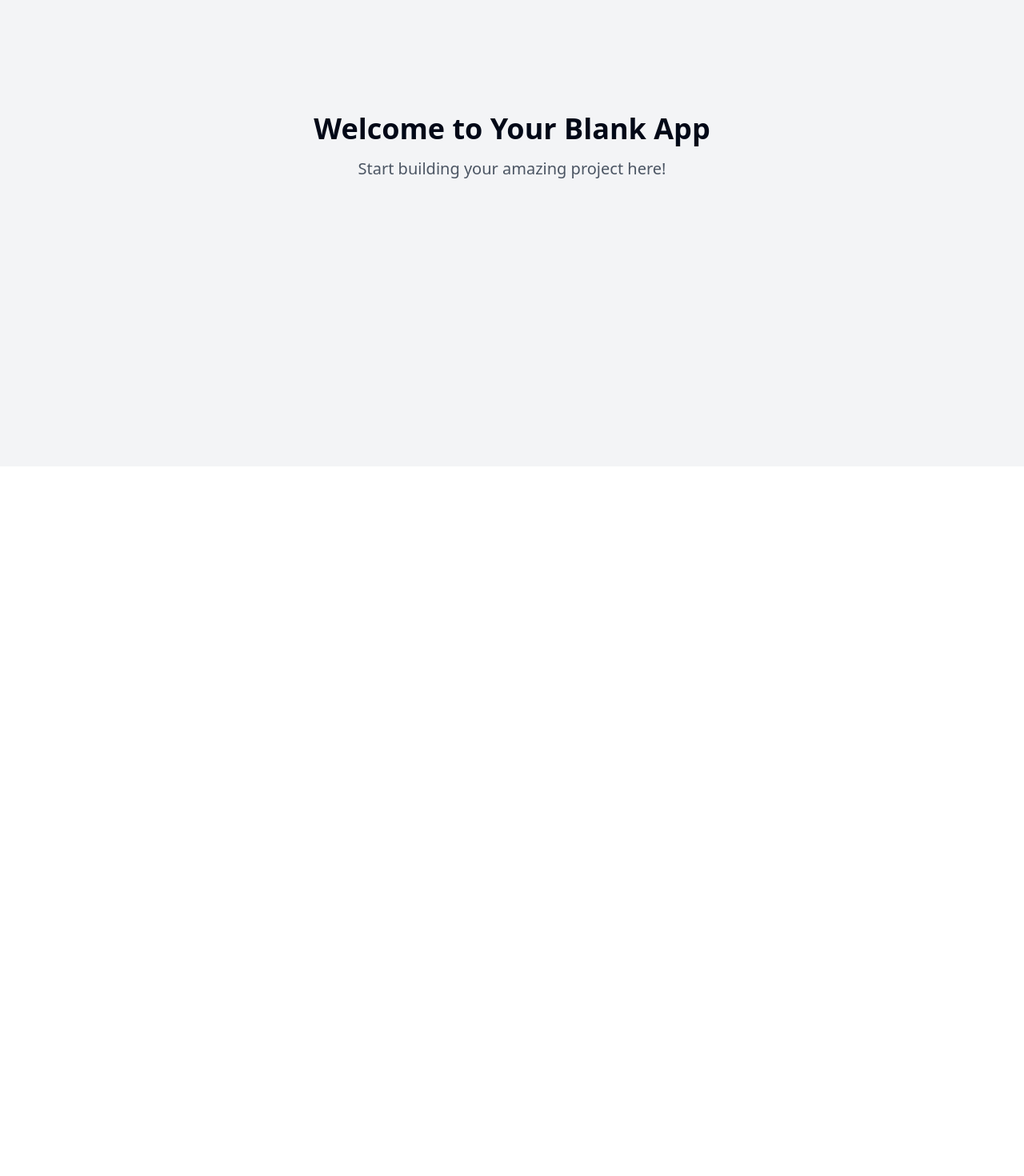
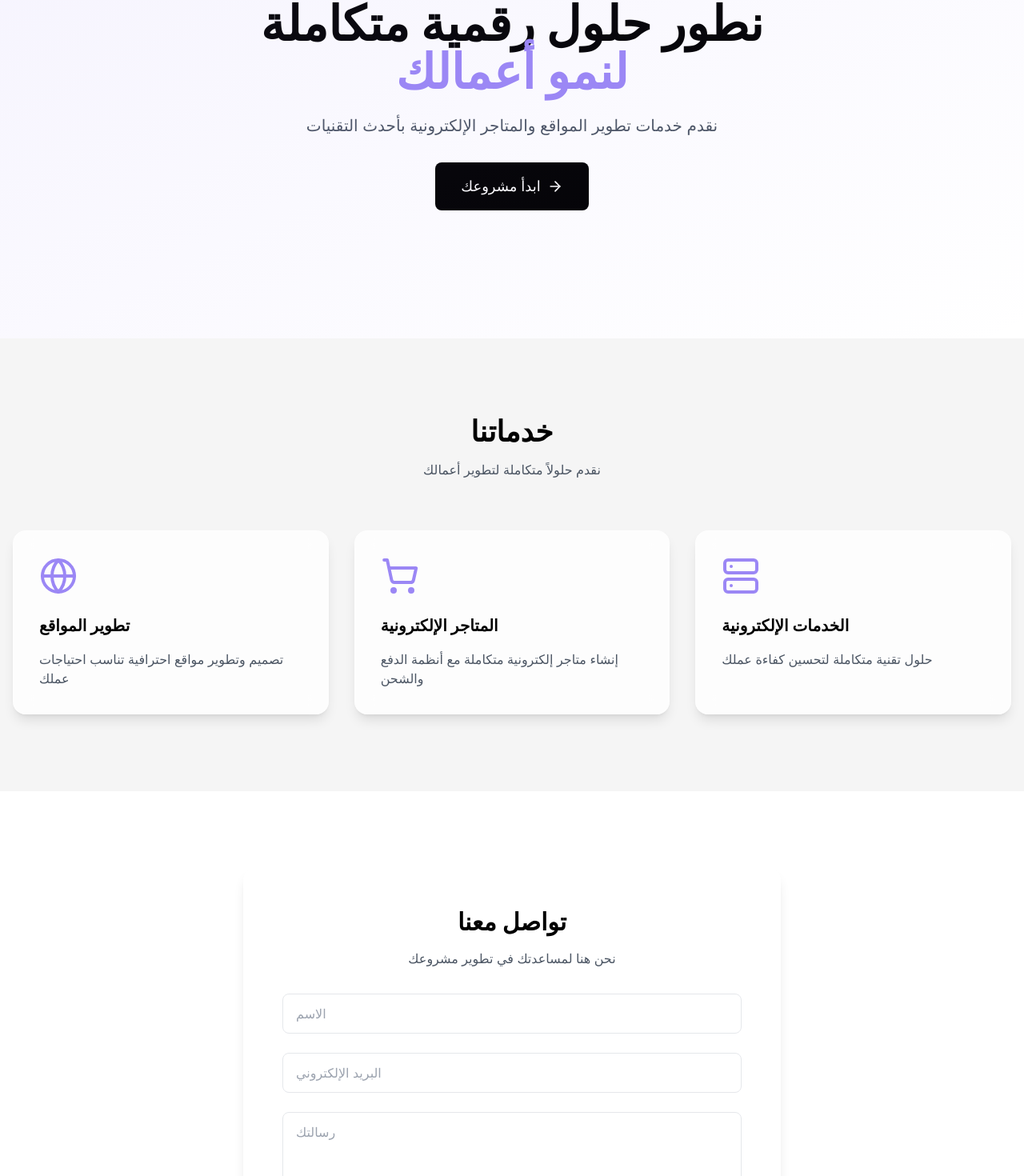
Before and after one commit to tamer2016/alpha-web, a React (Vite) app: page / in a window 1280 px wide. Shown: the part 217-1687 px from the top of the page at 80% size. Before the commit the page ends 800 px from the top, so only its background shows below. Built offline with nearby package versions, Linux system fonts and the light colour scheme.

Commit message:
Create website for Alpha eBusiness
Implemented a new website for Alpha eBusiness, specializing in web development, e-commerce solutions, and electronic services for businesses.
[skip gpt_engineer]

```diff
--- a/package.json
+++ b/package.json
@@ -45,6 +45,7 @@
     "cmdk": "^1.0.0",
     "date-fns": "^3.6.0",
     "embla-carousel-react": "^8.3.0",
+    "framer-motion": "^11.14.4",
     "input-otp": "^1.2.4",
     "lucide-react": "^0.462.0",
     "next-themes": "^0.3.0",
--- /dev/null
+++ b/src/components/Contact.tsx
@@ -0,0 +1,52 @@
+import { motion } from "framer-motion";
+import { Send } from "lucide-react";
+
+export const Contact = () => {
+  return (
+    <section id="contact" className="section-padding">
+      <div className="container mx-auto px-4">
+        <motion.div
+          initial={{ opacity: 0 }}
+          whileInView={{ opacity: 1 }}
+          viewport={{ once: true }}
+          className="max-w-2xl mx-auto glass-card rounded-2xl p-8 md:p-12"
+        >
+          <div className="text-center mb-8">
+            <h2 className="text-3xl font-bold mb-4">تواصل معنا</h2>
+            <p className="text-gray-600">نحن هنا لمساعدتك في تطوير مشروعك</p>
+          </div>
+          <form className="space-y-6">
+            <div>
+              <input
+                type="text"
+                placeholder="الاسم"
+                className="w-full px-4 py-3 rounded-lg border border-gray-200 focus:border-primary focus:ring-2 focus:ring-primary/20 outline-none transition-all"
+              />
+            </div>
+            <div>
+              <input
+                type="email"
+                placeholder="البريد الإلكتروني"
+                className="w-full px-4 py-3 rounded-lg border border-gray-200 focus:border-primary focus:ring-2 focus:ring-primary/20 outline-none transition-all"
+              />
+            </div>
+            <div>
+              <textarea
+                placeholder="رسالتك"
+                rows={4}
+                className="w-full px-4 py-3 rounded-lg border border-gray-200 focus:border-primary focus:ring-2 focus:ring-primary/20 outline-none transition-all"
+              />
+            </div>
+            <button
+              type="submit"
+              className="w-full bg-accent text-white py-4 rounded-lg font-medium hover-scale inline-flex items-center justify-center gap-2"
+            >
+              إرسال
+              <Send className="w-5 h-5" />
+            </button>
+          </form>
+        </motion.div>
+      </div>
+    </section>
+  );
+};
--- /dev/null
+++ b/src/components/Hero.tsx
@@ -0,0 +1,43 @@
+import { motion } from "framer-motion";
+import { ArrowRight } from "lucide-react";
+
+export const Hero = () => {
+  return (
+    <section className="min-h-[80vh] flex items-center justify-center relative overflow-hidden">
+      <div className="absolute inset-0 bg-gradient-to-br from-primary/10 to-transparent" />
+      <div className="container mx-auto px-4">
+        <motion.div
+          initial={{ opacity: 0, y: 20 }}
+          animate={{ opacity: 1, y: 0 }}
+          transition={{ duration: 0.6 }}
+          className="text-center max-w-4xl mx-auto"
+        >
+          <span className="inline-block px-4 py-1.5 mb-6 text-sm font-medium rounded-full bg-primary/10 text-primary animate-fade-in">
+            نرتقي بأعمالك نحو المستقبل الرقمي
+          </span>
+          <h1 className="text-4xl md:text-6xl font-bold mb-6 leading-tight">
+            نطور حلول رقمية متكاملة
+            <br />
+            <span className="text-primary">لنمو أعمالك</span>
+          </h1>
+          <p className="text-lg md:text-xl text-gray-600 mb-8">
+            نقدم خدمات تطوير المواقع والمتاجر الإلكترونية بأحدث التقنيات
+          </p>
+          <motion.div
+            initial={{ opacity: 0 }}
+            animate={{ opacity: 1 }}
+            transition={{ delay: 0.3 }}
+          >
+            <a
+              href="#contact"
+              className="inline-flex items-center gap-2 px-8 py-4 text-lg font-medium text-white bg-accent rounded-lg hover-scale"
+            >
+              ابدأ مشروعك
+              <ArrowRight className="w-5 h-5" />
+            </a>
+          </motion.div>
+        </motion.div>
+      </div>
+    </section>
+  );
+};
--- /dev/null
+++ b/src/components/Services.tsx
@@ -0,0 +1,56 @@
+import { Globe, ShoppingCart, Server } from "lucide-react";
+import { motion } from "framer-motion";
+
+const services = [
+  {
+    icon: Globe,
+    title: "تطوير المواقع",
+    description: "تصميم وتطوير مواقع احترافية تناسب احتياجات عملك",
+  },
+  {
+    icon: ShoppingCart,
+    title: "المتاجر الإلكترونية",
+    description: "إنشاء متاجر إلكترونية متكاملة مع أنظمة الدفع والشحن",
+  },
+  {
+    icon: Server,
+    title: "الخدمات الإلكترونية",
+    description: "حلول تقنية متكاملة لتحسين كفاءة عملك",
+  },
+];
+
+export const Services = () => {
+  return (
+    <section className="section-padding bg-secondary">
+      <div className="container mx-auto px-4">
+        <div className="text-center mb-16">
+          <motion.h2
+            initial={{ opacity: 0, y: 20 }}
+            whileInView={{ opacity: 1, y: 0 }}
+            viewport={{ once: true }}
+            className="text-3xl md:text-4xl font-bold mb-4"
+          >
+            خدماتنا
+          </motion.h2>
+          <p className="text-gray-600">نقدم حلولاً متكاملة لتطوير أعمالك</p>
+        </div>
+        <div className="grid grid-cols-1 md:grid-cols-3 gap-8">
+          {services.map((service, index) => (
+            <motion.div
+              key={index}
+              initial={{ opacity: 0, y: 20 }}
+              whileInView={{ opacity: 1, y: 0 }}
+              viewport={{ once: true }}
+              transition={{ delay: index * 0.2 }}
+              className="glass-card p-8 rounded-2xl hover-scale"
+            >
+              <service.icon className="w-12 h-12 text-primary mb-6" />
+              <h3 className="text-xl font-semibold mb-4">{service.title}</h3>
+              <p className="text-gray-600">{service.description}</p>
+            </motion.div>
+          ))}
+        </div>
+      </div>
+    </section>
+  );
+};
--- a/src/index.css
+++ b/src/index.css
@@ -1,3 +1,5 @@
+@import url('https://fonts.googleapis.com/css2?family=Inter:wght@400;500;600;700&display=swap');
+
 @tailwind base;
 @tailwind components;
 @tailwind utilities;
@@ -5,97 +7,29 @@
 @layer base {
   :root {
     --background: 0 0% 100%;
-    --foreground: 222.2 84% 4.9%;
-
-    --card: 0 0% 100%;
-    --card-foreground: 222.2 84% 4.9%;
-
-    --popover: 0 0% 100%;
-    --popover-foreground: 222.2 84% 4.9%;
-
-    --primary: 222.2 47.4% 11.2%;
-    --primary-foreground: 210 40% 98%;
-
-    --secondary: 210 40% 96.1%;
-    --secondary-foreground: 222.2 47.4% 11.2%;
-
-    --muted: 210 40% 96.1%;
-    --muted-foreground: 215.4 16.3% 46.9%;
-
-    --accent: 210 40% 96.1%;
-    --accent-foreground: 222.2 47.4% 11.2%;
-
-    --destructive: 0 84.2% 60.2%;
-    --destructive-foreground: 210 40% 98%;
-
-    --border: 214.3 31.8% 91.4%;
-    --input: 214.3 31.8% 91.4%;
-    --ring: 222.2 84% 4.9%;
-
-    --radius: 0.5rem;
-
-    --sidebar-background: 0 0% 98%;
-
-    --sidebar-foreground: 240 5.3% 26.1%;
-
-    --sidebar-primary: 240 5.9% 10%;
-
-    --sidebar-primary-foreground: 0 0% 98%;
-
-    --sidebar-accent: 240 4.8% 95.9%;
-
-    --sidebar-accent-foreground: 240 5.9% 10%;
-
-    --sidebar-border: 220 13% 91%;
-
-    --sidebar-ring: 217.2 91.2% 59.8%;
+    --foreground: 0 0% 0%;
+    --border: 0 0% 90%;
+    --input: 0 0% 90%;
+    --ring: 251 80% 74%;
   }
 
-  .dark {
-    --background: 222.2 84% 4.9%;
-    --foreground: 210 40% 98%;
-
-    --card: 222.2 84% 4.9%;
-    --card-foreground: 210 40% 98%;
-
-    --popover: 222.2 84% 4.9%;
-    --popover-foreground: 210 40% 98%;
-
-    --primary: 210 40% 98%;
-    --primary-foreground: 222.2 47.4% 11.2%;
-
-    --secondary: 217.2 32.6% 17.5%;
-    --secondary-foreground: 210 40% 98%;
-
-    --muted: 217.2 32.6% 17.5%;
-    --muted-foreground: 215 20.2% 65.1%;
-
-    --accent: 217.2 32.6% 17.5%;
-    --accent-foreground: 210 40% 98%;
-
-    --destructive: 0 62.8% 30.6%;
-    --destructive-foreground: 210 40% 98%;
-
-    --border: 217.2 32.6% 17.5%;
-    --input: 217.2 32.6% 17.5%;
-    --ring: 212.7 26.8% 83.9%;
-    --sidebar-background: 240 5.9% 10%;
-    --sidebar-foreground: 240 4.8% 95.9%;
-    --sidebar-primary: 224.3 76.3% 48%;
-    --sidebar-primary-foreground: 0 0% 100%;
-    --sidebar-accent: 240 3.7% 15.9%;
-    --sidebar-accent-foreground: 240 4.8% 95.9%;
-    --sidebar-border: 240 3.7% 15.9%;
-    --sidebar-ring: 217.2 91.2% 59.8%;
-  }
-}
-
-@layer base {
   * {
     @apply border-border;
   }
 
   body {
-    @apply bg-background text-foreground;
+    @apply bg-background text-foreground font-sans;
   }
 }
+
+.glass-card {
+  @apply bg-white/80 backdrop-blur-md border border-white/20 shadow-lg;
+}
+
+.hover-scale {
+  @apply transition-transform duration-300 hover:scale-105;
+}
+
+.section-padding {
+  @apply py-16 md:py-24;
+}
--- a/src/pages/Index.tsx
+++ b/src/pages/Index.tsx
@@ -1,12 +1,13 @@
-// Update this page (the content is just a fallback if you fail to update the page)
+import { Hero } from "@/components/Hero";
+import { Services } from "@/components/Services";
+import { Contact } from "@/components/Contact";
 
 const Index = () => {
   return (
-    <div className="min-h-screen flex items-center justify-center bg-gray-100">
-      <div className="text-center">
-        <h1 className="text-4xl font-bold mb-4">Welcome to Your Blank App</h1>
-        <p className="text-xl text-gray-600">Start building your amazing project here!</p>
-      </div>
+    <div className="min-h-screen">
+      <Hero />
+      <Services />
+      <Contact />
     </div>
   );
 };
--- a/tailwind.config.ts
+++ b/tailwind.config.ts
@@ -12,85 +12,59 @@ export default {
   theme: {
     container: {
       center: true,
-			padding: '2rem',
+      padding: "2rem",
       screens: {
-				'2xl': '1400px'
-			}
+        "2xl": "1400px",
+      },
     },
     extend: {
       colors: {
-				border: 'hsl(var(--border))',
-				input: 'hsl(var(--input))',
-				ring: 'hsl(var(--ring))',
-				background: 'hsl(var(--background))',
-				foreground: 'hsl(var(--foreground))',
+        border: "hsl(var(--border))",
+        input: "hsl(var(--input))",
+        ring: "hsl(var(--ring))",
+        background: "hsl(var(--background))",
+        foreground: "hsl(var(--foreground))",
         primary: {
-					DEFAULT: 'hsl(var(--primary))',
-					foreground: 'hsl(var(--primary-foreground))'
+          DEFAULT: "#9b87f5",
+          foreground: "#FFFFFF",
         },
         secondary: {
-					DEFAULT: 'hsl(var(--secondary))',
-					foreground: 'hsl(var(--secondary-foreground))'
-				},
-				destructive: {
-					DEFAULT: 'hsl(var(--destructive))',
-					foreground: 'hsl(var(--destructive-foreground))'
-				},
-				muted: {
-					DEFAULT: 'hsl(var(--muted))',
-					foreground: 'hsl(var(--muted-foreground))'
+          DEFAULT: "#F5F5F5",
+          foreground: "#000000",
         },
         accent: {
-					DEFAULT: 'hsl(var(--accent))',
-					foreground: 'hsl(var(--accent-foreground))'
+          DEFAULT: "#000000",
+          foreground: "#FFFFFF",
         },
-				popover: {
-					DEFAULT: 'hsl(var(--popover))',
-					foreground: 'hsl(var(--popover-foreground))'
       },
-				card: {
-					DEFAULT: 'hsl(var(--card))',
-					foreground: 'hsl(var(--card-foreground))'
-				},
-				sidebar: {
-					DEFAULT: 'hsl(var(--sidebar-background))',
-					foreground: 'hsl(var(--sidebar-foreground))',
-					primary: 'hsl(var(--sidebar-primary))',
-					'primary-foreground': 'hsl(var(--sidebar-primary-foreground))',
-					accent: 'hsl(var(--sidebar-accent))',
-					'accent-foreground': 'hsl(var(--sidebar-accent-foreground))',
-					border: 'hsl(var(--sidebar-border))',
-					ring: 'hsl(var(--sidebar-ring))'
-				}
-			},
-			borderRadius: {
-				lg: 'var(--radius)',
-				md: 'calc(var(--radius) - 2px)',
-				sm: 'calc(var(--radius) - 4px)'
+      fontFamily: {
+        sans: ["Inter", "SF Pro Display", "sans-serif"],
       },
       keyframes: {
-				'accordion-down': {
-					from: {
-						height: '0'
+        "fade-up": {
+          "0%": {
+            opacity: "0",
+            transform: "translateY(10px)",
           },
-					to: {
-						height: 'var(--radix-accordion-content-height)'
-					}
+          "100%": {
+            opacity: "1",
+            transform: "translateY(0)",
           },
-				'accordion-up': {
-					from: {
-						height: 'var(--radix-accordion-content-height)'
         },
-					to: {
-						height: '0'
-					}
-				}
+        "fade-in": {
+          "0%": {
+            opacity: "0",
+          },
+          "100%": {
+            opacity: "1",
+          },
+        },
       },
       animation: {
-				'accordion-down': 'accordion-down 0.2s ease-out',
-				'accordion-up': 'accordion-up 0.2s ease-out'
-			}
-		}
+        "fade-up": "fade-up 0.5s ease-out",
+        "fade-in": "fade-in 0.3s ease-out",
+      },
+    },
   },
   plugins: [require("tailwindcss-animate")],
 } satisfies Config;
```
Also changed, not shown: 1 other file (tests, documents, lock files or other folders). Lines whose indentation alone changed are shown as unchanged.
